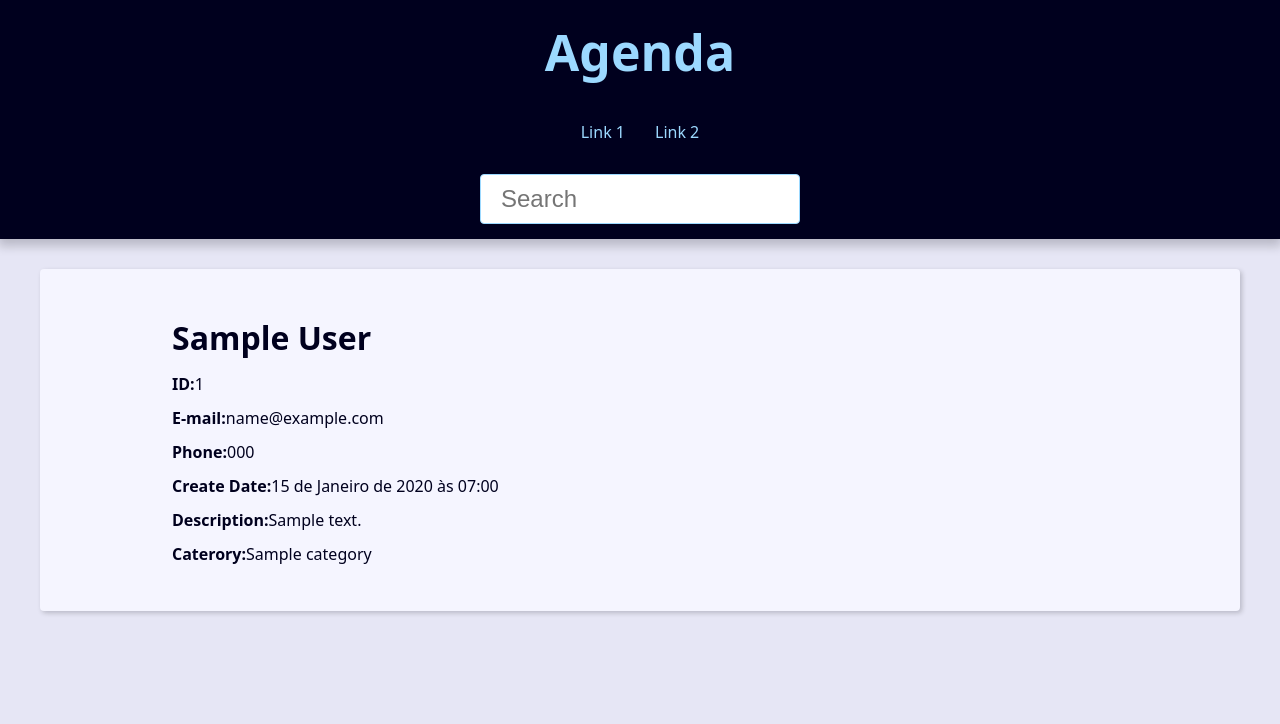
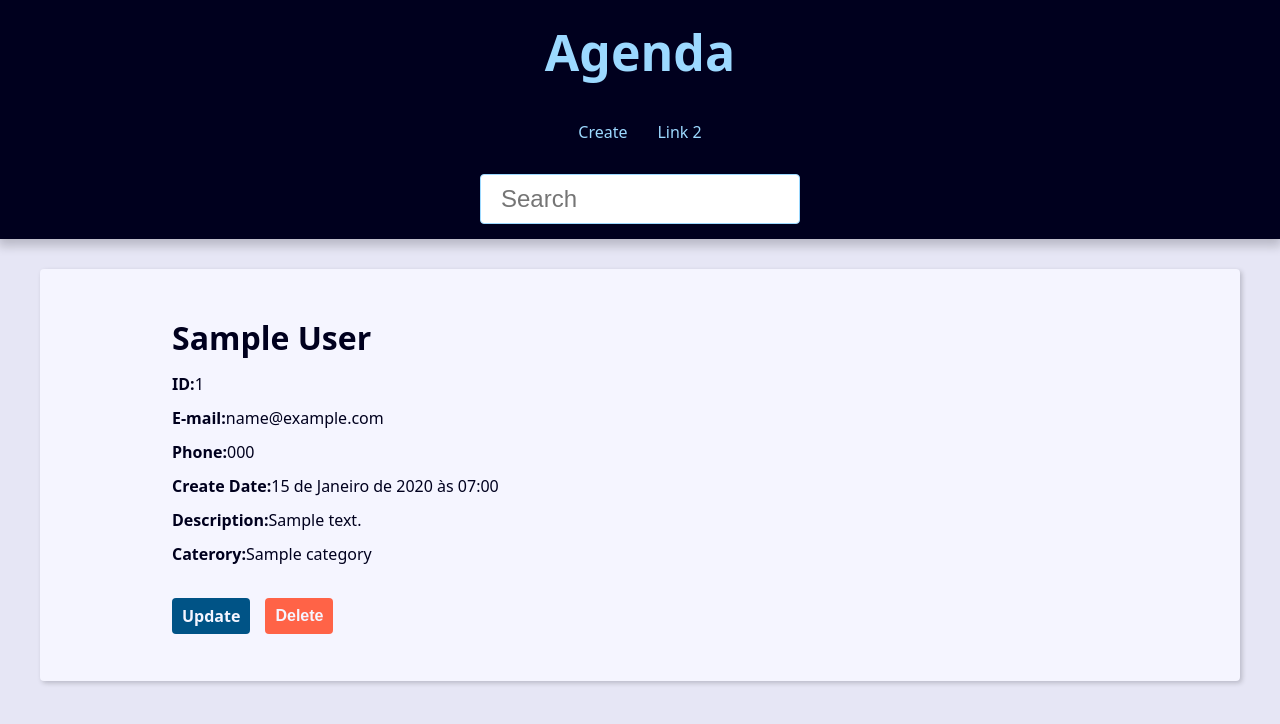
Before and after one commit to AndreKinast/agenda, a Django app: page /contact/1/detail/ in a window 1280 px wide. Shown: the top 724 px of the page. Run offline with Django 5.2, Linux system fonts and the light colour scheme; tables that the repository leaves empty hold one stand-in row (values such as "Sample post").

Commit message:
criando update e delete

```diff
--- a/base_static/global/css/style.css
+++ b/base_static/global/css/style.css
@@ -312,3 +312,20 @@
     filter: brightness(80%);
     box-shadow: 0 0 5px var(--link-dark-color);
   }
+.contact-links {
+  margin-block: calc(var(--small-font-size) * 2);
+  display: flex;
+  align-items: center;
+  gap: 0 var(--spacing);
+}
+.btn-link {
+  font-size: var(--small-font-size);
+  text-decoration: none;
+  font-weight: bold;
+  padding: 1rem;
+  display: block;
+  line-height: var(--small-font-size);
+}
+.btn-delete {
+  background: tomato;
+}
--- a/base_templates/global/partials/_header.html
+++ b/base_templates/global/partials/_header.html
@@ -8,8 +8,8 @@
     <nav class="menu">
         <ul class="menu-list">
             <li class="menu-item">
-                <a href="#" class="menu-link">
-                    Link 1
+                <a href="{% url "contact:create" %}" class="menu-link">
+                    Create
                 </a>
             </li>
             <li class="menu-item">
--- a/contact/templates/contact/contact.html
+++ b/contact/templates/contact/contact.html
@@ -11,6 +11,20 @@
     <p><b>Create Date:</b>{{contact.created_date}}</p>
     <p><b>Description:</b>{{contact.description}}</p>
     <p><b>Caterory:</b>{{contact.category.name}}</p>
+
+    <div class="contact-links">
+        <a class="btn btn-link" href="{% url "contact:update" contact.id %}">Update</a>
+        <form action="{% url "contact:delete" contact.id %}" method="POST">
+            {% csrf_token %}
+            {% if confirmation == 'no' %}
+                <input type="hidden" name="confirmation" value="yes">
+                <button class="btn btn-link btn-delete" type="submit">Confirma</button>
+            {% else %}
+                <button class="btn btn-link btn-delete" type="submit">Delete</button>
+            {% endif %}
+
+        </form>
+    </div>
 </div>
 
 {% endblock content %}
--- a/contact/templates/contact/create.html
+++ b/contact/templates/contact/create.html
@@ -5,7 +5,7 @@
     <h2>Contact</h2>
 
     <form
-        action="{% url "contact:create" %}"
+        action="{{form_action}}"
         method="POST"
         enctype="multipart/form-data"
     > <!--para dados sensíveis e ou para enviar imagens utiliazar sempre o method post-->
--- a/contact/urls.py
+++ b/contact/urls.py
@@ -10,6 +10,6 @@ urlpatterns = [
 
     path('contact/<int:contact_id>/detail/', views.contact, name='contact'),
     path('contact/create/', views.create, name='create'),
-    #path('contact/<int:contact_id>/update/', views.contact, name='contact'),
-    #path('contact/<int:contact_id>/delete/', views.contact, name='contact'),
+    path('contact/<int:contact_id>/update/', views.update, name='update'),
+    path('contact/<int:contact_id>/delete/', views.delete, name='delete'),
 ]
```
Also changed, not shown: contact/views/contact_forms.py (+53 -6 lines), comandos/readme.md.
